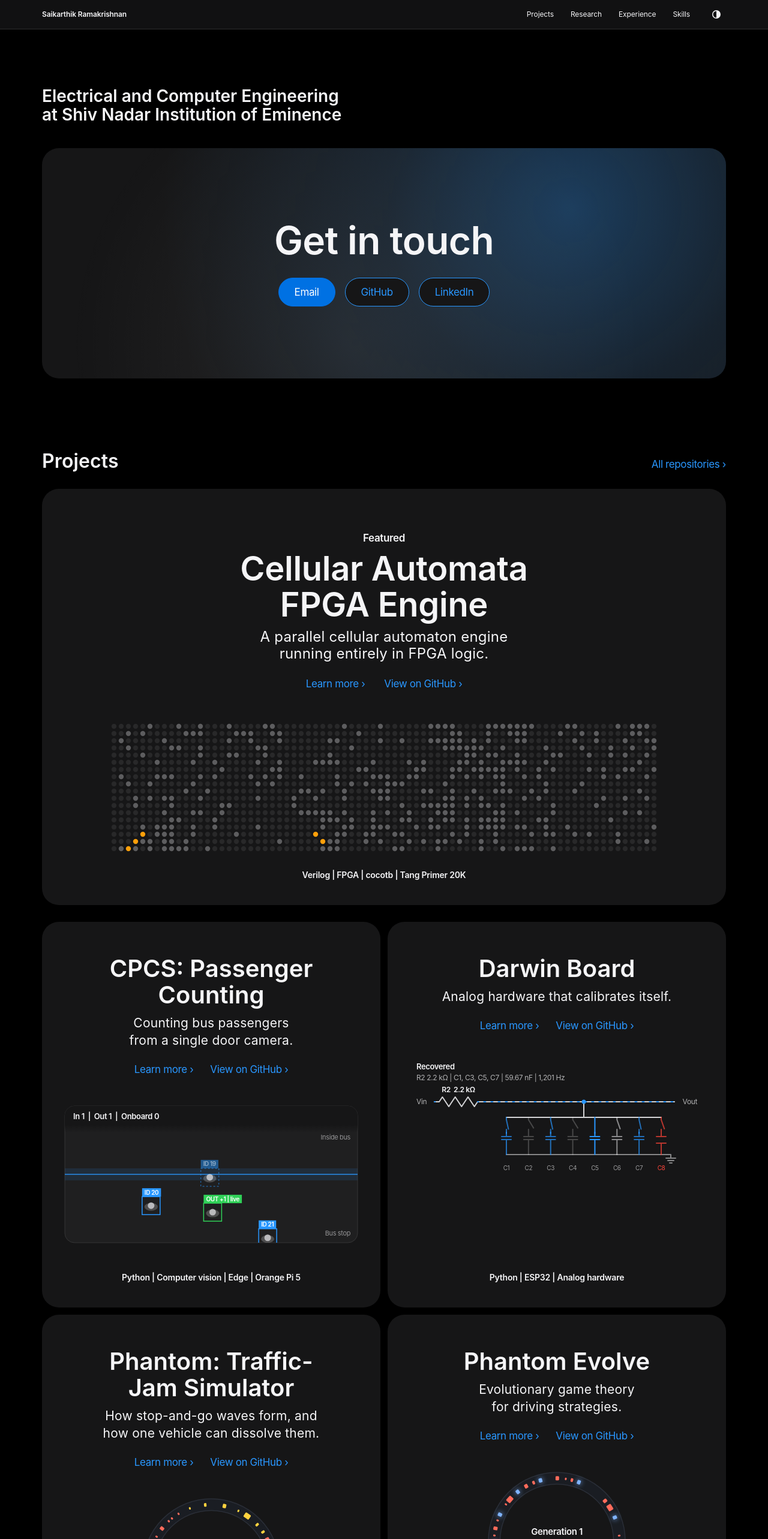
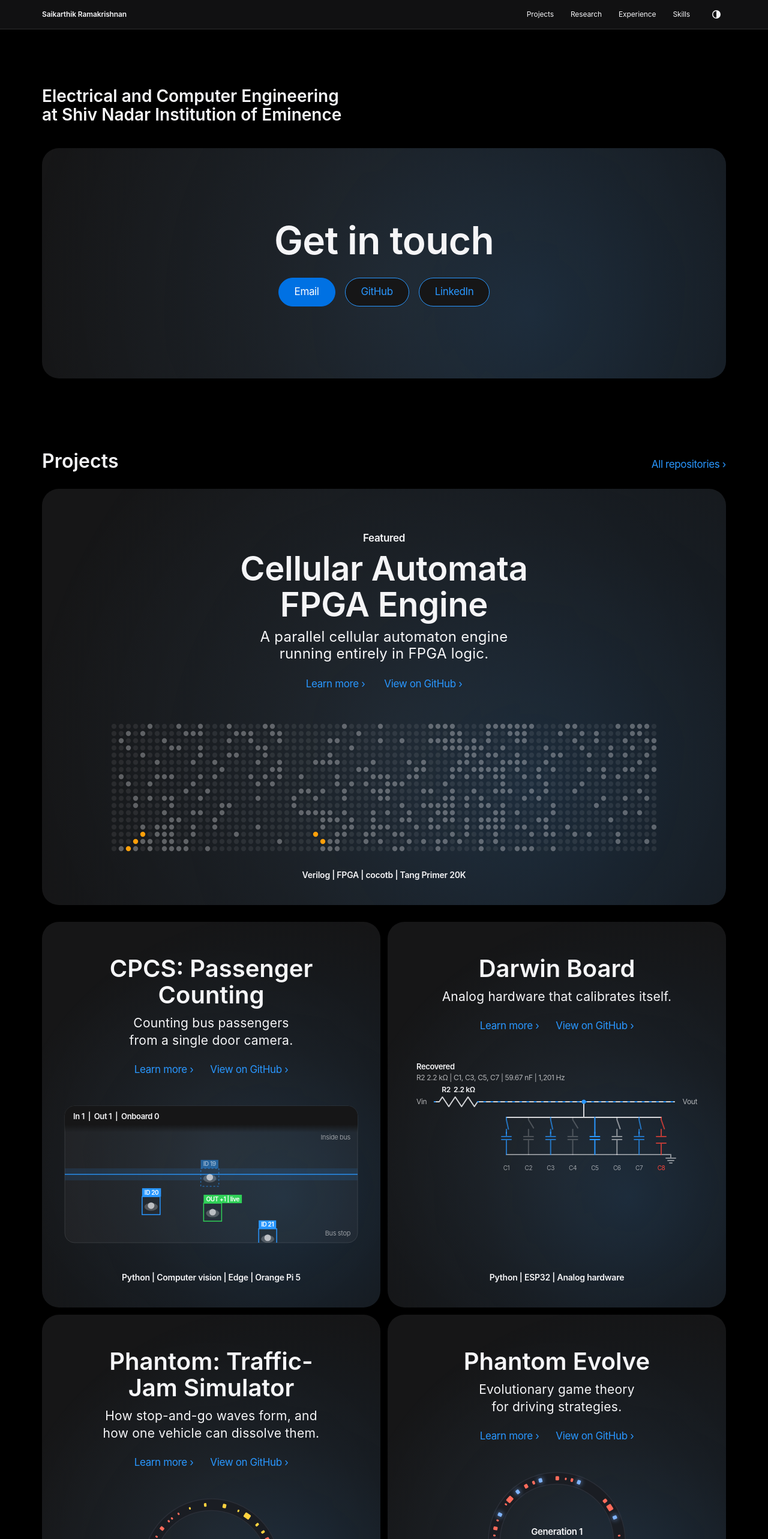
Before and after one commit to Saikarthik-Ramakrishnan/saikarthik-ramakrishnan.github.io, a Svelte app: page / in a window 1280 px wide. Shown: the top 2566 px of the page at 60% size. Built offline with nearby package versions, Linux system fonts and the light colour scheme.

Commit message:
Glow always on

```diff
--- a/src/App.svelte
+++ b/src/App.svelte
@@ -54,6 +54,17 @@
     }, { threshold: 0.12 });
     io.observe(node);
     return { destroy: () => io.disconnect() };
+  }
+
+  function immerse(node) {
+    const c = document.createElement('canvas');
+    c.setAttribute('aria-hidden', 'true');
+    c.style.cssText = 'position:absolute;inset:0;width:100%;height:100%;display:block;pointer-events:none;border-radius:inherit;z-index:-1';
+    node.style.isolation = 'isolate';
+    if (getComputedStyle(node).position === 'static') node.style.position = 'relative';
+    node.prepend(c);
+    const sim = Sims.mount(c, Sims.contactGlow(), { reduced });
+    return { destroy() { sim.stop(); c.remove(); } };
   }
 
   onMount(() => {
@@ -114,6 +125,7 @@
         role="button"
         tabindex="0"
         use:reveal
+        use:immerse
         onclick={() => openProject(featured)}
         onkeydown={activate(() => openProject(featured))}
       >
@@ -135,6 +147,7 @@
             role="button"
             tabindex="0"
             use:reveal
+            use:immerse
             onclick={() => openProject(p)}
             onkeydown={activate(() => openProject(p))}
           >
@@ -154,7 +167,7 @@
     <section id="research" class="block">
       <h2 class="headline">Research</h2>
       {#each research as r}
-        <div class="tile research" use:reveal>
+        <div class="tile research" use:reveal use:immerse>
           <span class="eyebrow">{r.status}</span>
           <h3>{r.title}</h3>
           <p>{r.desc}</p>
@@ -171,6 +184,7 @@
             role="button"
             tabindex="0"
             use:reveal
+            use:immerse
             onclick={() => openExp(e)}
             onkeydown={activate(() => openExp(e))}
           >
--- a/src/data.js
+++ b/src/data.js
@@ -24,7 +24,7 @@ export const projects = [
   { name: 'Phantom: Traffic-Jam Simulator', sim: 'phantomRing', tagline: 'How stop-and-go waves form, and how one vehicle can dissolve them.', desc: 'An agent-based simulation of phantom traffic jams on a ring road, showing how a single autonomous vehicle can dampen stop-and-go waves. Calibrated for Indian mixed-vehicle traffic.', stack: 'JavaScript | Simulation | Web', url: gh + 'phantom-traffic' },
   { name: 'Phantom Evolve', sim: 'evolveRing', tagline: 'Evolutionary game theory for driving strategies.', desc: 'An extension of the Phantom simulator that applies evolutionary game theory to study how driving strategies compete and spread across a population.', stack: 'HTML | Game theory | Web', url: gh + 'phantom-evolve-gametheory' },
   { name: 'NeuroSensorOS LSM', sim: 'liquidState', tagline: 'Streaming change detection with a spiking liquid state machine.', desc: 'A research prototype that detects changes in streaming sensor data using a liquid state machine: a fixed 96-neuron spiking reservoir with a trained readout. On 64 held-out simulated subjects it reached 97.84% accuracy on noisy data.', stack: 'Python | NumPy | Spiking neural networks', url: gh + 'neurosensoros-lsm' },
-  { name: 'SIH Burn-in Project', tagline: 'Add a short tagline.', desc: 'Add a one-line description of this project.', stack: 'Stack', url: gh + 'sih-burn-in-project' }
+  { name: 'Leakage Lens: Burn-in Screening', sim: 'burnIn', tagline: 'Spotting failing components from the first 24 hours of burn-in.', desc: 'Built for Smart India Hackathon problem SIH26170. Burn-in holds parts at high temperature and voltage for 168 h. Leakage Lens uses only the 0 h and 24 h leakage readings to flag parts drifting away from their batch, forecast the 168 h leakage with a calibrated interval, and rank each part as accept, monitor, retest or engineer review. On synthetic X7R capacitor data the forecast error is 13.6% of the limit, against 15.3% for carrying the 24 h reading forward.', stack: 'Python | XGBoost | FastAPI | React', url: gh + 'sih-burn-in-project' }
 ];
 
 export const research = [
--- a/src/sims.js
+++ b/src/sims.js
@@ -596,7 +596,7 @@ const Sims = (function () {
   }
 
 
-  /* ---------- Contact: pointer-following light with a gentle 3D tilt ---------- */
+  /* ---------- Ambient blue light drifting slowly behind a panel ---------- */
   function contactGlow() {
     const rgba = (hex, a) => {
       let h = String(hex).replace('#', '').trim();
@@ -604,44 +604,161 @@ const Sims = (function () {
       const n = parseInt(h, 16) || 0x2997ff;
       return `rgba(${n >> 16 & 255},${n >> 8 & 255},${n & 255},${a})`;
     };
-    let t = 0, W = 0, H = 0, px = null, py = null, tx = null, ty = null, rx = 0, ry = 0, el = null;
+    let W = 0, H = 0, px = null, py = null;
     return {
-      attach(canvas) {
-        el = canvas.parentElement;
-        el.style.willChange = 'transform';
-        const move = e => { const r = canvas.getBoundingClientRect(); tx = e.clientX - r.left; ty = e.clientY - r.top; };
-        const leave = () => { tx = null; ty = null; };
-        el.addEventListener('pointermove', move); el.addEventListener('pointerleave', leave);
-        return () => { el.removeEventListener('pointermove', move); el.removeEventListener('pointerleave', leave); el.style.transform = ''; };
+      resize(w, h) { W = w; H = h; },
+      update() {
+        const t = performance.now() / 1000;
+        px = W * (0.5 + 0.3 * Math.sin(t * 0.12));
+        py = H * (0.5 + 0.25 * Math.sin(t * 0.17 + 1));
       },
-      resize(w, h) { W = w; H = h; },
-      update(dt) {
-        t += dt;
-        const hover = tx !== null;
-        const gx = hover ? tx : W * (0.5 + 0.32 * Math.sin(t * 0.35)), gy = hover ? ty : H * (0.5 + 0.3 * Math.sin(t * 0.53 + 1));
-        if (px === null) { px = gx; py = gy; }
-        const k = Math.min(1, dt * (hover ? 7 : 1.5));
-        px += (gx - px) * k; py += (gy - py) * k;
-        const trx = hover ? (0.5 - ty / H) * 5 : 0, tryy = hover ? (tx / W - 0.5) * 7 : 0;
-        const kt = Math.min(1, dt * 6);
-        rx += (trx - rx) * kt; ry += (tryy - ry) * kt;
-        if (el) el.style.transform = `perspective(1400px) rotateX(${rx.toFixed(3)}deg) rotateY(${ry.toFixed(3)}deg)`;
-      },
+      warm() { this.update(0); },
       draw(ctx, w, h, p) {
         const x = px === null ? w / 2 : px, y = py === null ? h / 2 : py;
-        const r = Math.max(w, h) * 0.6;
+        const r = Math.max(w, h) * 0.75;
         let g = ctx.createRadialGradient(x, y, 0, x, y, r);
-        g.addColorStop(0, rgba(p.link, p.light ? 0.2 : 0.3)); g.addColorStop(0.45, rgba(p.link, p.light ? 0.07 : 0.1)); g.addColorStop(1, rgba(p.link, 0));
+        g.addColorStop(0, rgba(p.link, p.light ? 0.09 : 0.14)); g.addColorStop(0.5, rgba(p.link, p.light ? 0.035 : 0.05)); g.addColorStop(1, rgba(p.link, 0));
         ctx.fillStyle = g; ctx.fillRect(0, 0, w, h);
         const x2 = w - x * 0.7, y2 = h - y * 0.6, r2 = r * 0.7;
         g = ctx.createRadialGradient(x2, y2, 0, x2, y2, r2);
-        g.addColorStop(0, rgba(p.fg, p.light ? 0.05 : 0.07)); g.addColorStop(1, rgba(p.fg, 0));
+        g.addColorStop(0, rgba(p.fg, p.light ? 0.03 : 0.04)); g.addColorStop(1, rgba(p.fg, 0));
         ctx.fillStyle = g; ctx.fillRect(0, 0, w, h);
       }
     };
   }
 
-  return { mount, contactField, contactGlow, forestFire, phantomRing, evolveRing, darwinCircuit, cpcsDoor, liquidState };
+  /* ---------- Leakage Lens: burn-in leakage trajectories, screened at 24 h (sih-burn-in-project synthetic.py) ---------- */
+  function burnIn() {
+    const rng = mulberry32(26170);
+    const gauss = () => { let u = 0; while (!u) u = rng(); return Math.sqrt(-2 * Math.log(u)) * Math.cos(TAU2 * rng()); };
+    const HRS = [0, 6, 12, 24, 48, 72, 96, 120, 144, 168], LIM = 50, NOM = 10, YMAX = 80, N = 40, ERR = 0.136 * LIM;
+    const T1 = 1.8, T2 = T1 + 2.2, T3 = T2 + 5, T4 = T3 + 2.8, T5 = T4 + 0.7;
+    const med = a => { const b = [...a].sort((x, y) => x - y), k = b.length >> 1; return b.length % 2 ? b[k] : (b[k - 1] + b[k]) / 2; };
+    const rz = a => { const m = med(a), d = med(a.map(x => Math.abs(x - m))) * 1.4826 || 1e-9; return a.map(x => (x - m) / d); };
+    const scen = () => { const r = rng(); return r < 0.08 ? 'gradual' : r < 0.15 ? 'accel' : r < 0.20 ? 'step' : r < 0.24 ? 'inter' : r < 0.28 ? 'fault' : r < 0.28 + 0.72 * 50 / 72 ? 'stable' : 'noise'; };
+    let parts = [], batch = 0, temp = 125, nFlag = 0, nRev = 0, t = 0;
+    const newBatch = () => {
+      batch = batch % 6 + 1; temp = Math.round((125 + rng() * 5 - 2.5) * 10) / 10;
+      const acc = Math.exp(0.7 / 8.617333e-5 * (1 / 398.15 - 1 / (temp + 273.15)));
+      parts = [];
+      for (let i = 0; i < N; i++) {
+        const sc = scen(), init = NOM * Math.exp(0.08 * gauss()) * acc;
+        const base = HRS.map(h => init * (1 + 0.05 * (1 - Math.exp(-h / 12))));
+        let v = base.slice(), nf = 0.02;
+        if (sc === 'noise') nf = 0.06;
+        else if (sc === 'gradual' || sc === 'accel') {
+          const em = sc === 'gradual' ? 0.95 + 0.45 * rng() : 1 + 0.6 * rng(), pw = sc === 'gradual' ? 0.95 + 0.15 * rng() : 1.8 + 1.2 * rng();
+          const amp = (LIM * em - base[9]) * acc;
+          v = base.map((b, k) => b + amp * Math.pow(HRS[k] / 168, pw));
+        } else if (sc === 'step') {
+          const sh = HRS[1 + Math.floor(rng() * 8)], st = LIM * (0.35 + 0.85 * rng()) * acc;
+          v = base.map((b, k) => b + (HRS[k] >= sh ? st : 0));
+        } else if (sc === 'inter') {
+          nf = 0.04;
+          const n = 1 + Math.floor(rng() * 3);
+          for (let j = 0; j < n; j++) v[1 + Math.floor(rng() * 9)] += LIM * (0.3 + 0.8 * rng()) * acc;
+        }
+        v = v.map((x, k) => x + gauss() * nf * base[k]);
+        if (sc === 'fault') {
+          const k0 = 1 + Math.floor(rng() * 9), mode = Math.floor(rng() * 3), g = rng() < 0.5 ? 1.25 + 0.55 * rng() : 0.45 + 0.3 * rng();
+          const stuck = v[k0];
+          v = v.map((x, k) => k < k0 ? x : mode === 0 ? stuck : mode === 1 ? x * g + LIM * 0.02 : NOM * 0.02);
+        }
+        parts.push({ v: v.map(x => Math.max(x, NOM * 1e-3)) });
+      }
+      const sl = parts.map(q => (q.v[3] - q.v[0]) / 24), zc = rz(parts.map(q => q.v[3])), zs = rz(sl);
+      nFlag = 0; nRev = 0;
+      parts.forEach((q, i) => {
+        q.flag = Math.max(Math.abs(zc[i]), Math.abs(zs[i])) >= 3.5 || q.v[3] >= 0.8 * LIM;
+        if (!q.flag) return;
+        q.fc = clamp(q.v[3] + Math.max(0, (q.v[3] - q.v[2]) / 12) * 144 * 0.9, 0, YMAX);
+        q.rev = q.fc + ERR * 1.28 >= LIM;
+        nFlag++; if (q.rev) nRev++;
+      });
+    };
+    newBatch();
+    const at = (q, hr) => {
+      let k = 0; while (k < 9 && HRS[k + 1] <= hr) k++;
+      if (k === 9) return q.v[9];
+      const f = (hr - HRS[k]) / (HRS[k + 1] - HRS[k]);
+      return q.v[k] + (q.v[k + 1] - q.v[k]) * f;
+    };
+    return {
+      update(dt) { t += dt; if (t >= T5) { t = 0; newBatch(); } },
+      warm() { t = T3 + 0.1; },
+      draw(ctx, w, h, p) {
+        const m = 6, orange = p.light ? '#c93400' : '#ff9f0a';
+        const ease = x => 1 - Math.pow(1 - clamp(x, 0, 1), 3);
+        const hour = t < T1 ? 24 * (t / T1) : t < T2 ? 24 : 24 + 144 * clamp((t - T2) / (T3 - T2), 0, 1);
+        const screened = t >= T1, fp = screened ? ease((t - T1) / 1.1) : 0;
+        const L = m + 44, R = w - m - 18, T = m + 54, B = h - m - 28;
+        const X = hr => L + (R - L) * hr / 168, Y = v => B - (B - T) * Math.min(v, YMAX) / YMAX;
+        ctx.save();
+        roundRect(ctx, m, m, w - 2 * m, h - 2 * m, 16);
+        ctx.fillStyle = p.fg; ctx.globalAlpha = 0.04; ctx.fill();
+        ctx.globalAlpha = 0.12; ctx.strokeStyle = p.fg; ctx.lineWidth = 1; ctx.stroke();
+        ctx.clip();
+        ctx.font = `11px ${FONT}`; ctx.fillStyle = p.fg; ctx.strokeStyle = p.fg; ctx.lineWidth = 1;
+        for (const v of [0, 25]) {
+          ctx.globalAlpha = 0.08; ctx.beginPath(); ctx.moveTo(L, Y(v)); ctx.lineTo(R, Y(v)); ctx.stroke();
+          ctx.globalAlpha = 0.55; ctx.textAlign = 'right'; ctx.fillText(v ? v + ' µA' : '0', L - 8, Y(v) + 4);
+        }
+        ctx.globalAlpha = 0.5; ctx.setLineDash([4, 4]);
+        ctx.beginPath(); ctx.moveTo(L, Y(LIM)); ctx.lineTo(R, Y(LIM)); ctx.stroke(); ctx.setLineDash([]);
+        ctx.globalAlpha = 0.55; ctx.fillText('Limit', L - 8, Y(LIM) + 4);
+        ctx.textAlign = 'center';
+        for (const hr of HRS) { ctx.globalAlpha = 0.2; ctx.beginPath(); ctx.moveTo(X(hr), B); ctx.lineTo(X(hr), B + 4); ctx.stroke(); }
+        ctx.globalAlpha = 0.55;
+        for (const hr of [0, 24, 168]) ctx.fillText(hr + ' h', X(hr), B + 18);
+        if (screened) {
+          ctx.globalAlpha = 0.45; ctx.strokeStyle = p.link;
+          ctx.beginPath(); ctx.moveTo(X(24), T - 6); ctx.lineTo(X(24), B); ctx.stroke();
+        }
+        if (hour < 168) { ctx.globalAlpha = 0.16; ctx.strokeStyle = p.fg; ctx.beginPath(); ctx.moveTo(X(hour), T - 6); ctx.lineTo(X(hour), B); ctx.stroke(); }
+        const path = q => {
+          ctx.beginPath(); ctx.moveTo(X(0), Y(q.v[0]));
+          for (let k = 1; k < 10 && HRS[k] <= hour; k++) ctx.lineTo(X(HRS[k]), Y(q.v[k]));
+          ctx.lineTo(X(hour), Y(at(q, hour))); ctx.stroke();
+        };
+        ctx.lineJoin = 'round'; ctx.strokeStyle = p.fg; ctx.lineWidth = 1.1; ctx.globalAlpha = 0.24;
+        for (const q of parts) if (!(screened && q.flag)) path(q);
+        if (screened && fp > 0) {
+          const he = 24 + 144 * fp;
+          for (const q of parts) {
+            if (!q.flag) continue;
+            const c = q.rev ? orange : p.link, y0 = q.v[3], y1 = y0 + (q.fc - y0) * fp, e = ERR * fp;
+            ctx.fillStyle = c; ctx.globalAlpha = 0.1;
+            ctx.beginPath(); ctx.moveTo(X(24), Y(y0)); ctx.lineTo(X(he), Y(y1 + e)); ctx.lineTo(X(he), Y(Math.max(0, y1 - e))); ctx.closePath(); ctx.fill();
+            ctx.strokeStyle = c; ctx.globalAlpha = 0.7; ctx.lineWidth = 1.2; ctx.setLineDash([3, 3]);
+            ctx.beginPath(); ctx.moveTo(X(24), Y(y0)); ctx.lineTo(X(he), Y(y1)); ctx.stroke(); ctx.setLineDash([]);
+          }
+        }
+        if (screened) for (const q of parts) {
+          if (!q.flag) continue;
+          const c = q.rev ? orange : p.link;
+          ctx.strokeStyle = c; ctx.fillStyle = c; ctx.lineWidth = 1.7; ctx.globalAlpha = 0.95; path(q);
+          ctx.beginPath(); ctx.arc(X(24), Y(q.v[3]), 2.6, 0, TAU2); ctx.fill();
+        }
+        const fade = t > T4 ? (t - T4) / (T5 - T4) : 0;
+        if (fade > 0) { ctx.globalAlpha = fade; ctx.fillStyle = p.card; ctx.fillRect(m, T - 10, w - 2 * m, h - T); }
+        ctx.restore();
+        ctx.globalAlpha = 1; ctx.fillStyle = p.fg; ctx.textAlign = 'left'; ctx.font = `600 13px ${FONT}`;
+        const head = `Batch B0${batch}  |  ${temp.toFixed(1)} °C  |  ${Math.round(hour)} h`;
+        ctx.fillText(screened ? head + `  |  Flagged ${nFlag}` : head, m + 14, m + 22);
+        if (screened) {
+          ctx.font = `11px ${FONT}`; let x = m + 14;
+          for (const [c, label] of [[p.link, 'Forecast under limit'], [orange, 'Forecast over limit']]) {
+            ctx.globalAlpha = 1; ctx.fillStyle = c; ctx.beginPath(); ctx.arc(x + 4, m + 38, 3.5, 0, TAU2); ctx.fill();
+            ctx.globalAlpha = 0.7; ctx.fillStyle = p.fg; ctx.fillText(label, x + 13, m + 42);
+            x += 26 + ctx.measureText(label).width;
+          }
+        }
+        ctx.globalAlpha = 1;
+      }
+    };
+  }
+
+  return { mount, contactField, contactGlow, forestFire, phantomRing, evolveRing, darwinCircuit, cpcsDoor, liquidState, burnIn };
 })();
 
 export default Sims;
```
